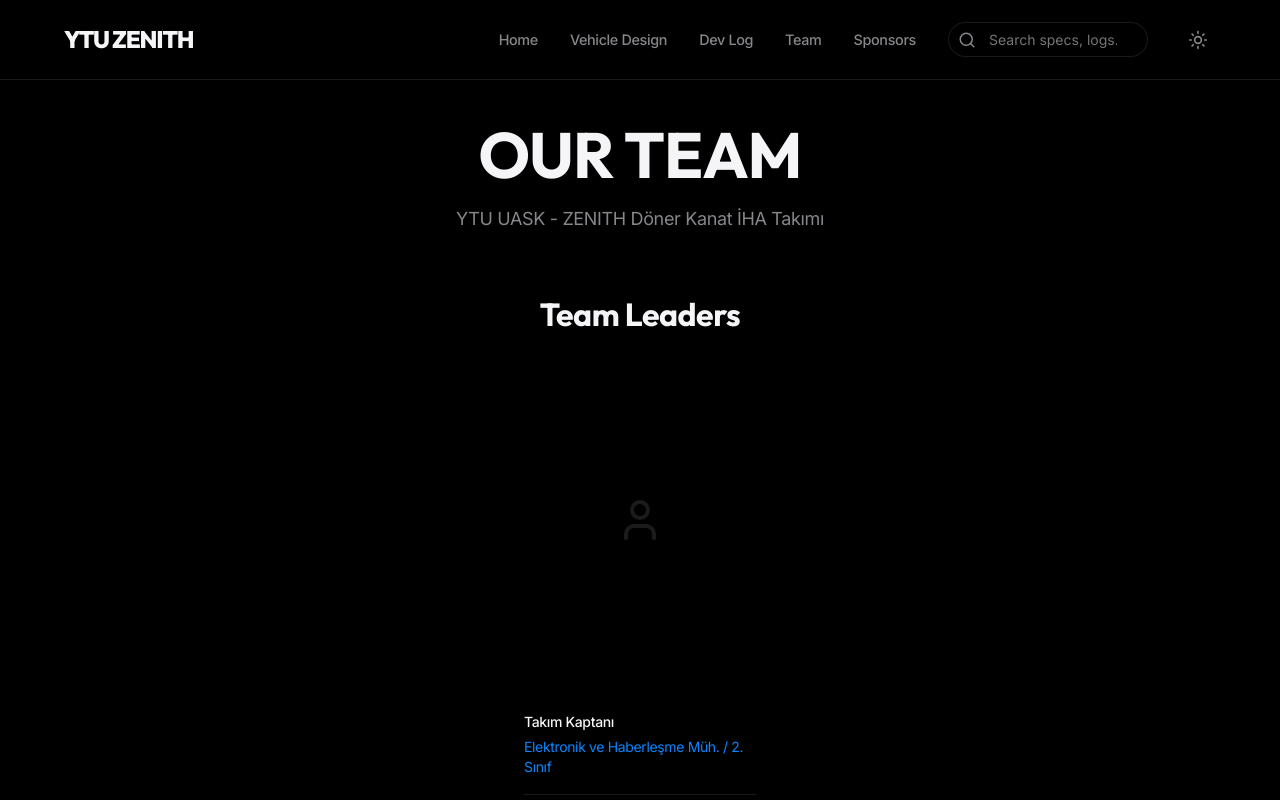
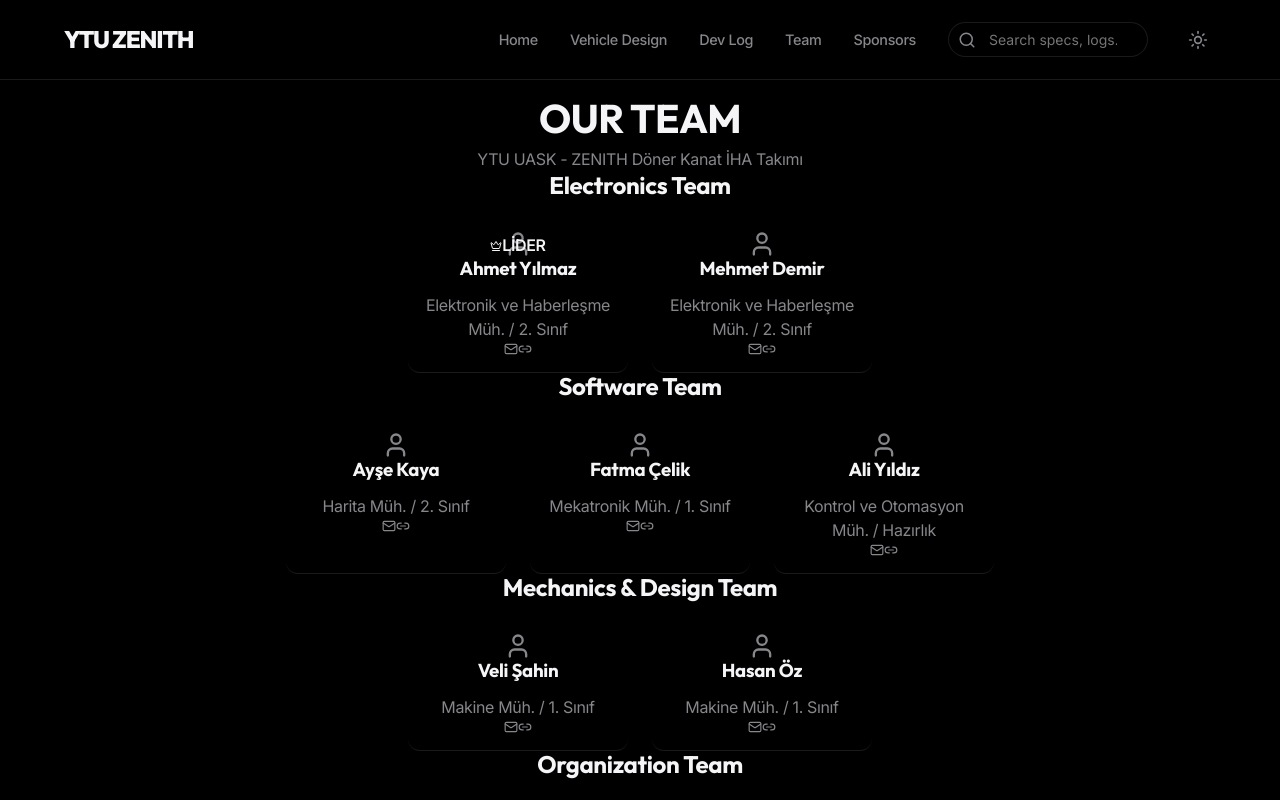
Before and after one commit to ayberkarslan/ZenithWeb, a React (Vite) app: page /team in a window 1280 px wide. Shown: the top 800 px of the page. Built offline with nearby package versions, Linux system fonts and the light colour scheme; no server answers.

Commit message:
make team cards compact and merge leader badge

```diff
--- a/src/pages/Team.css
+++ b/src/pages/Team.css
@@ -37,19 +37,17 @@
   display: flex;
   flex-wrap: wrap;
   justify-content: center;
-  gap: 2rem;
+  gap: 1.5rem;
   max-width: 1200px;
   margin: 0 auto;
 }
 
 .team-card {
   width: 100%;
-  max-width: 280px;
-  border-radius: 16px;
+  max-width: 220px;
+  border-radius: 12px;
   overflow: hidden;
   transition: transform 0.3s ease, box-shadow 0.3s ease;
-  display: flex;
-  flex-direction: column;
   background: rgba(255, 255, 255, 0.03);
   backdrop-filter: blur(10px);
   -webkit-backdrop-filter: blur(10px);
--- a/src/pages/Team.tsx
+++ b/src/pages/Team.tsx
@@ -1,71 +1,72 @@
-import { Mail, Link2, User } from 'lucide-react'
+import { motion } from 'framer-motion'
+import { Mail, Link2, User, Crown } from 'lucide-react'
 import './Team.css'
 
 const teamData = {
   electronics: [
-    { name: "", role: "Takım Kaptanı", dept: "Elektronik ve Haberleşme Müh. / 2. Sınıf" },
-    { name: "", role: "Elektronik Ekip Üyesi", dept: "Elektronik ve Haberleşme Müh. / 2. Sınıf" }
+    { name: "Ahmet Yılmaz", role: "Elektronik ve Haberleşme Müh. / 2. Sınıf", isLeader: true },
+    { name: "Mehmet Demir", role: "Elektronik ve Haberleşme Müh. / 2. Sınıf", isLeader: false }
   ],
   software: [
-    { name: "", role: "Yazılım Ekip Üyesi", dept: "Harita Müh. / 2. Sınıf" },
-    { name: "", role: "Yazılım Ekip Üyesi", dept: "Mekatronik Müh. / 1. Sınıf" },
-    { name: "", role: "Yazılım Ekip Üyesi", dept: "Kontrol ve Otomasyon Müh. / Hazırlık" }
+    { name: "Ayşe Kaya", role: "Harita Müh. / 2. Sınıf", isLeader: false },
+    { name: "Fatma Çelik", role: "Mekatronik Müh. / 1. Sınıf", isLeader: false },
+    { name: "Ali Yıldız", role: "Kontrol ve Otomasyon Müh. / Hazırlık", isLeader: false }
   ],
   mechanics: [
-    { name: "", role: "Mekanik Tasarım Ekip Üyesi", dept: "Makine Müh. / 1. Sınıf" },
-    { name: "", role: "Mekanik Tasarım Ekip Üyesi", dept: "Makine Müh. / 1. Sınıf" }
+    { name: "Veli Şahin", role: "Makine Müh. / 1. Sınıf", isLeader: false },
+    { name: "Hasan Öz", role: "Makine Müh. / 1. Sınıf", isLeader: false }
   ],
   organization: [
-    { name: "", role: "Organizasyon Sorumlusu", dept: "Departman / Sınıf" }
+    { name: "Zeynep Arslan", role: "Departman / Sınıf", isLeader: false }
   ]
 }
 
 function TeamSection({ title, members }: { title: string, members: any[] }) {
   return (
-    <section className="team-section">
-      <h2 className="team-section-title">{title}</h2>
+    <div className="mb-10">
+      <h2 className="text-2xl font-bold mb-4 text-center">{title}</h2>
       <div className="team-grid">
-        {members.map((member, index) => (
-          <div key={index} className="team-card glass">
-            <div className="team-image-placeholder">
-              <User size={48} opacity={0.2} />
+        {members.map((member, idx) => (
+          <div key={idx} className="team-card glass p-4 relative flex flex-col items-center">
+            {member.isLeader && (
+              <div className="leader-badge absolute top-3 right-3 bg-accent text-white text-[10px] font-bold px-2 py-1 rounded-full flex items-center gap-1 shadow-[0_0_10px_rgba(10,132,255,0.5)]">
+                <Crown size={12} /> LİDER
               </div>
-            <div className="team-info">
-              <h3 className="team-name">{member.name}</h3>
-              <div className="team-role">{member.role}</div>
-              <div className="team-dept">{member.dept}</div>
-
-              <div className="team-socials">
-                <a href="#" className="social-link" title="Email"><Mail size={16} /></a>
-                <a href="#" className="social-link" title="LinkedIn"><Link2 size={16} /></a>
+            )}
+            <div className="w-16 h-16 rounded-full bg-secondary flex items-center justify-center mb-3 overflow-hidden shadow-inner border border-border">
+               <User size={28} className="text-muted opacity-40" />
             </div>
+            <h3 className="text-base font-bold mb-1">{member.name}</h3>
+            <p className="text-muted text-[11px] text-center mb-3 min-h-[30px]">{member.role}</p>
+            <div className="flex gap-3 mt-auto w-full justify-center pt-3 border-t border-border">
+              <a href="#" className="w-8 h-8 rounded-full bg-secondary flex items-center justify-center text-muted hover:text-white hover:bg-accent transition-colors"><Mail size={14} /></a>
+              <a href="#" className="w-8 h-8 rounded-full bg-secondary flex items-center justify-center text-muted hover:text-white hover:bg-accent transition-colors"><Link2 size={14} /></a>
             </div>
           </div>
         ))}
       </div>
-    </section>
+    </div>
   )
 }
 
 export default function Team() {
   return (
-    <div className="team-page page-container">
-      <div className="container">
-        <header className="page-header">
-          <h1 className="page-title">OUR TEAM</h1>
-          <p className="page-subtitle text-muted">
+    <div className="pt-24 pb-16 container min-h-screen">
+      <motion.div
+        initial={{ opacity: 0, y: 20 }}
+        animate={{ opacity: 1, y: 0 }}
+        transition={{ duration: 0.5 }}
+      >
+        <h1 className="text-4xl font-bold mb-2 text-center">OUR TEAM</h1>
+        <p className="text-base text-muted max-w-2xl mb-10 mx-auto text-center">
           YTU UASK - ZENITH Döner Kanat İHA Takımı
         </p>
-        </header>
 
-        <div className="team-content">
-          <TeamSection title="Team Leaders" members={teamData.electronics.slice(0, 1)} />
-          <TeamSection title="Electronics Team" members={teamData.electronics.slice(1)} />
+        <TeamSection title="Electronics Team" members={teamData.electronics} />
         <TeamSection title="Software Team" members={teamData.software} />
         <TeamSection title="Mechanics & Design Team" members={teamData.mechanics} />
         <TeamSection title="Organization Team" members={teamData.organization} />
-        </div>
-      </div>
+      </motion.div>
     </div>
   )
 }
```
Lines whose indentation alone changed are shown as unchanged.
